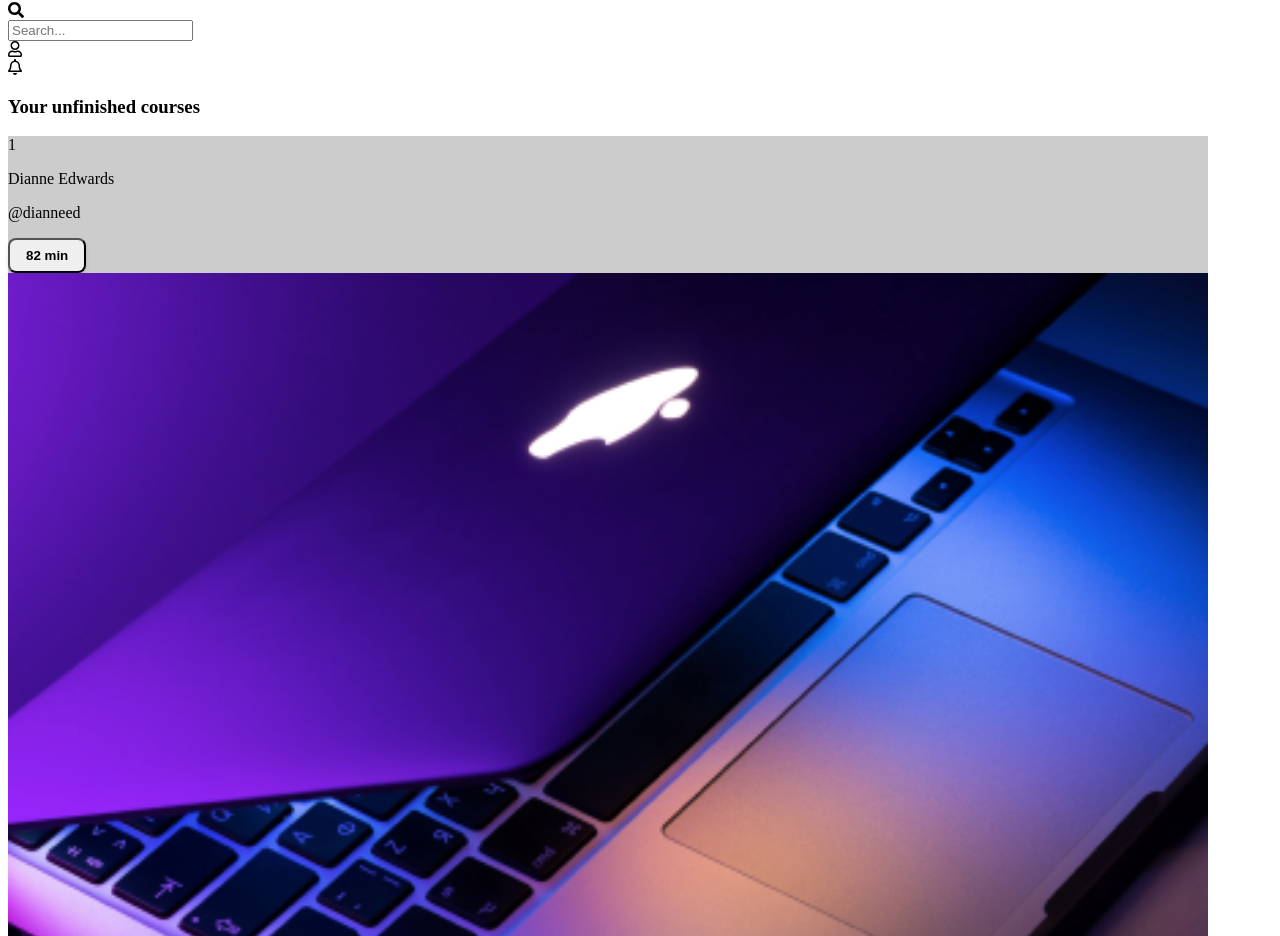
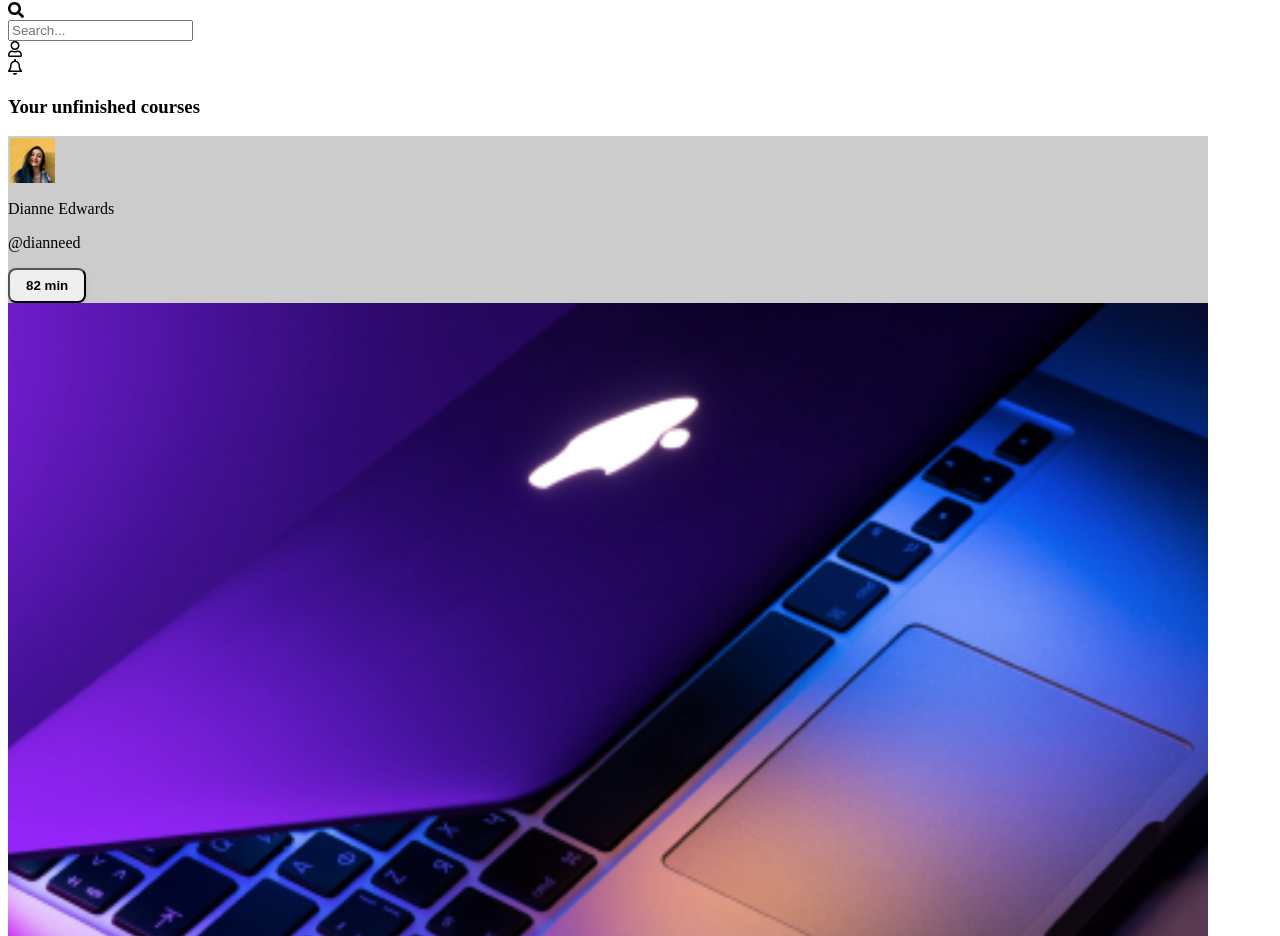
Before and after one commit to YonJun/edu-era, a Next.js app: page / in a window 1280 px wide. Shown: the part 931-1867 px from the top of the page. Built offline with nearby package versions, Linux system fonts and the light colour scheme.

Commit message:
add user avatar

```diff
--- a/src/pages/index.tsx
+++ b/src/pages/index.tsx
@@ -40,7 +40,12 @@ const MainPage = () => (
                 <div className="absolute w-full h-full cover p-8">
                   <div className="text-white">
                     <div className="inline-flex items-center">
-                      <div className="bg-red-600">1</div>
+                      <div
+                        className="rounded-full overflow-hidden border-2 border-primary-main"
+                        style={{ width: 45, height: 45, padding: 1.5 }}
+                      >
+                        <img className="rounded-full" src="/user_1.png" width="100%" height="auto" />
+                      </div>
                       <div className="ml-5">
                         <p className="font-bold text-base">Dianne Edwards</p>
                         <p className="font-normal text-sm">@dianneed</p>
```
Also changed, not shown: public/user_1.png (added).
